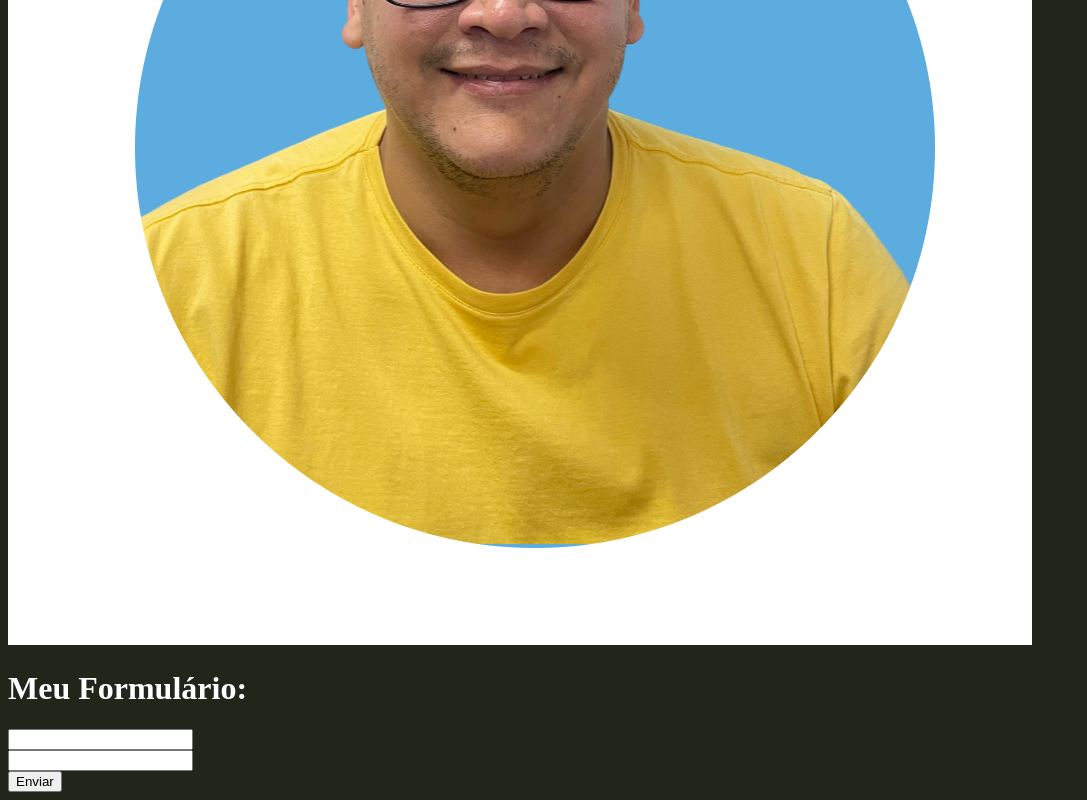
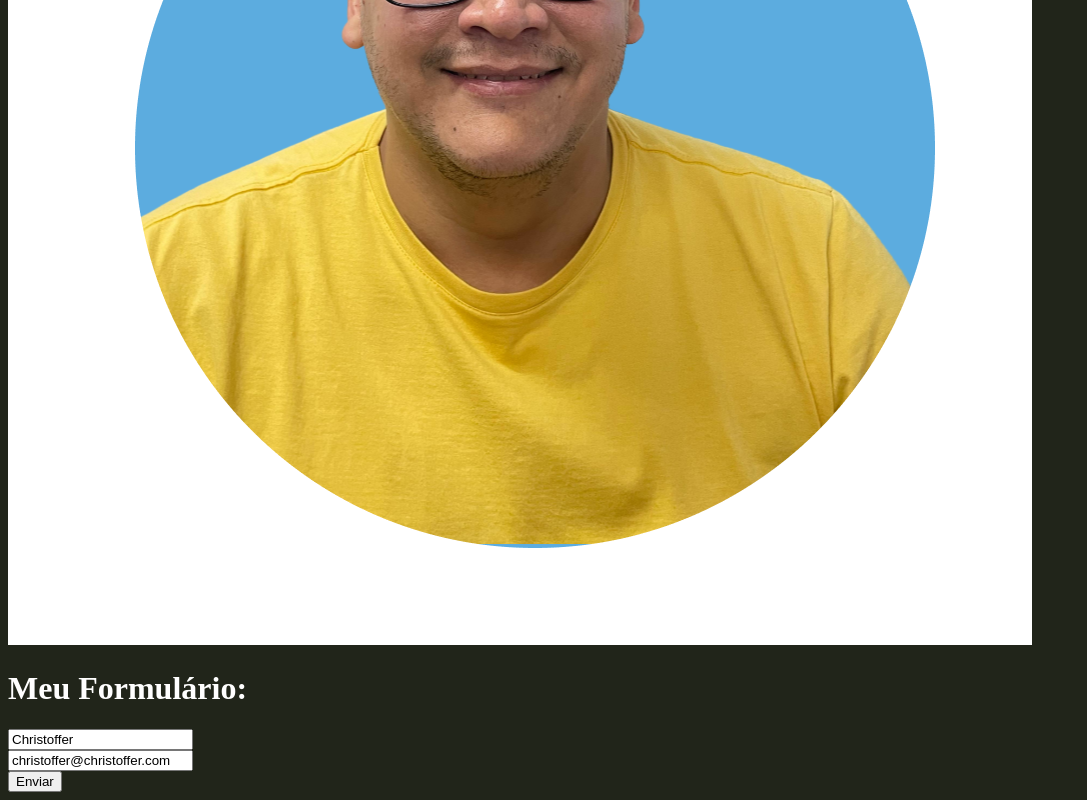
Before and after one commit to TioBobDev/cursovue, a Vue app: page / in a window 1280 px wide. Shown: the part 1021-1821 px from the top of the page, without its empty margins (0-1087 px from the left). Built offline with nearby package versions, Linux system fonts and the light colour scheme.

Commit message:
Curso de Vue 3: #14 - Eventos (@submit e @click)

```diff
--- a/src/components/Form.vue
+++ b/src/components/Form.vue
@@ -1,12 +1,12 @@
 <template>
   <div>
     <h1>Meu Formulário:</h1>
-    <form action="">
+    <form action="" @submit="enviarFormulario($event)">
    <div>
-    <InputText />
+    <input type="text" v-model="name">
    </div>
     <div>
-        <InputText />
+        <input type="text" v-model="email">
     </div>
     <div>
         <Submit />
@@ -25,5 +25,27 @@
     InputText,
     Submit,
   },
+  data() {
+    return {
+      name: 'Christoffer',
+      email: 'christoffer@christoffer.com',
+    }
+  },
+  methods: {
+    enviarFormulario(e) {
+      e.preventDefault();
+
+      const name = this.name;
+      const email = this.email;
+
+        console.log('Formulário enviado com sucesso!');
+        console.log("O nome é:" + name);
+        console.log("O Email é:" + email);
+
+        //Ajax
+
+        //Inserir no banco de dados
+    },
+  }
 };
 </script>
```
